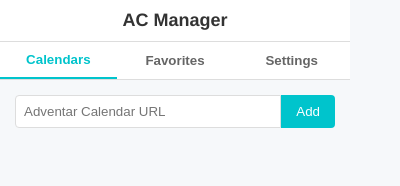
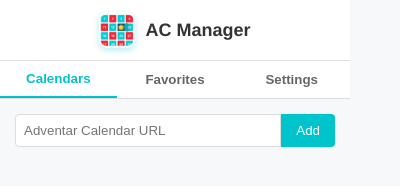
Before and after one commit to esuji5/ac_manager, a browser extension: page popup/popup.html in a window 400 px wide. Drawn offline with Linux system fonts and the light colour scheme.

Commit message:
Add icon to header for a cuter look

```diff
--- a/popup/popup.css
+++ b/popup/popup.css
@@ -23,10 +23,20 @@ body {
 }
 
 header {
-  padding: 10px;
+  display: flex;
+  align-items: center;
+  justify-content: center;
+  gap: 10px;
+  padding: 12px;
   background: white;
   border-bottom: 1px solid var(--border-color);
-  text-align: center;
+}
+
+.header-icon {
+  width: 36px;
+  height: 36px;
+  border-radius: 8px;
+  box-shadow: 0 2px 6px rgba(0, 196, 204, 0.3);
 }
 
 h1 {
--- a/popup/popup.html
+++ b/popup/popup.html
@@ -9,6 +9,7 @@
 <body>
   <div class="container">
     <header>
+      <img src="../icons/icon48.png" alt="AC Manager Icon" class="header-icon">
       <h1>AC Manager</h1>
     </header>
 
```
